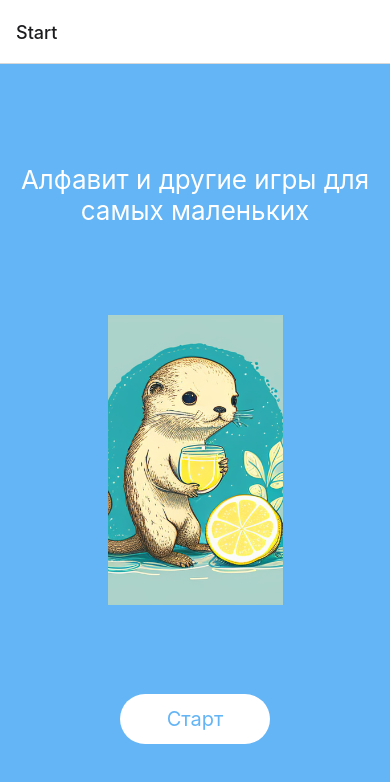
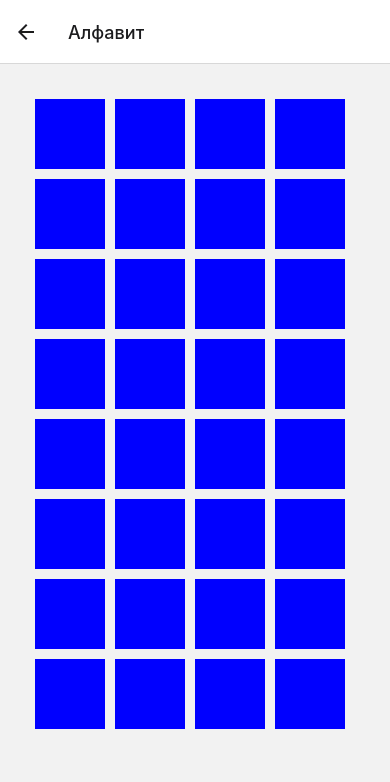
Before and after one commit to Nikolyovin/alphabet-UI, a React Native app: screen /Alphabet in a window 390 px wide. Shown: the top 782 px of the page. Built offline with nearby package versions, Linux system fonts and the light colour scheme.

Commit message:
section alphabet

```diff
--- /dev/null
+++ b/src/components/Letter.tsx
@@ -0,0 +1,25 @@
+import { StyleSheet, Text, TouchableOpacity, View } from 'react-native'
+import React from 'react'
+import SectionGame from '../components/SectionGame'
+
+const Letter = () => {
+	return (
+		<View style={styles.wrap}>
+			<TouchableOpacity style={styles.letterWrap}>
+				<View style={styles.img}></View>
+			</TouchableOpacity>
+		</View>
+	)
+}
+
+export default Letter
+
+const styles = StyleSheet.create({
+	wrap: { margin: 5 },
+	letterWrap: {},
+	img: {
+		height: 70,
+		width: 70,
+		backgroundColor: 'blue',
+	},
+})
--- /dev/null
+++ b/src/components/SectionGame.tsx
@@ -0,0 +1,41 @@
+import { StyleSheet, Text, TouchableOpacity, View } from 'react-native'
+import React from 'react'
+
+const SectionGame = ({ navigation }: any) => {
+	return (
+		// <View style={styles.wrap}>
+		<TouchableOpacity
+			style={styles.sectionWrap}
+			onPress={() => navigation.navigate('Alphabet')}
+		>
+			<View style={styles.picture}></View>
+			<Text style={styles.titleSection}>Алфавит</Text>
+		</TouchableOpacity>
+		// </View>
+	)
+}
+
+export default SectionGame
+
+const styles = StyleSheet.create({
+	wrap: {},
+	sectionWrap: {
+		width: '45%',
+		height: '25%',
+		paddingVertical: 30,
+		backgroundColor: '#64b5f6',
+		justifyContent: 'space-between',
+		alignItems: 'center',
+		borderRadius: 10,
+		marginBottom: 20,
+	},
+	picture: {
+		width: 80,
+		height: 80,
+		backgroundColor: 'white',
+		borderRadius: 10,
+	},
+	titleSection: {
+		color: 'white',
+	},
+})
--- /dev/null
+++ b/src/screens/AlphabetScreen.tsx
@@ -0,0 +1,53 @@
+import { StyleSheet, Text, TouchableOpacity, View } from 'react-native'
+import React from 'react'
+import SectionGame from '../components/SectionGame'
+import Letter from '../components/Letter'
+
+const AlphabetScreen = () => {
+	return (
+		<View style={styles.wrap}>
+			<Letter />
+			<Letter />
+			<Letter />
+			<Letter />
+			<Letter />
+			<Letter />
+			<Letter />
+			<Letter />
+			<Letter />
+			<Letter />
+			<Letter />
+			<Letter />
+			<Letter />
+			<Letter />
+			<Letter />
+			<Letter />
+			<Letter />
+			<Letter />
+			<Letter />
+			<Letter />
+			<Letter />
+			<Letter />
+			<Letter />
+			<Letter />
+			<Letter />
+			<Letter />
+			<Letter />
+			<Letter />
+			<Letter />
+			<Letter />
+			<Letter />
+			<Letter />
+		</View>
+	)
+}
+
+export default AlphabetScreen
+
+const styles = StyleSheet.create({
+	wrap: {
+		padding: 30,
+		flexDirection: 'row',
+		flexWrap: 'wrap',
+	},
+})
--- a/src/screens/HomeScreen.tsx
+++ b/src/screens/HomeScreen.tsx
@@ -1,17 +1,15 @@
 import { StyleSheet, Text, TouchableOpacity, View } from 'react-native'
 import React from 'react'
+import SectionGame from '../components/SectionGame'
 
-const HomeScreen = () => {
+const HomeScreen = ({ navigation }: any) => {
 	return (
 		<View style={styles.wrap}>
-      <TouchableOpacity style={styles.buttonWrap}>
-        <View style={styles.picture}></View>
-        <Text style={styles.titleButton}>Алфавит</Text>
-      </TouchableOpacity>
-      <TouchableOpacity style={styles.buttonWrap}>
-        <View style={styles.picture}></View>
-        <Text style={styles.titleButton}>Цифры</Text>
-      </TouchableOpacity>
+			{/* <Text style={styles.title}></Text> */}
+			<SectionGame navigation={navigation} />
+			<SectionGame navigation={navigation} />
+			<SectionGame navigation={navigation} />
+			<SectionGame navigation={navigation} />
 		</View>
 	)
 }
@@ -20,25 +18,13 @@ export default HomeScreen
 
 const styles = StyleSheet.create({
 	wrap: {
-    paddingHorizontal: 20,
+		paddingHorizontal: 30,
 		paddingVertical: 30,
-    backgroundColor: '#cfd8dc',
+		// backgroundColor: '#cfd8dc',
 		flexDirection: 'row',
 		height: '100%',
 		justifyContent: 'space-between',
+		flexWrap: 'wrap',
 	},
-  buttonWrap: {
-    width: '40%',
-    height: '10%',
-    paddingVertical: 5,
-    backgroundColor: 'white',
-    justifyContent: 'space-between',
-    alignItems: 'center',
-  },
-  picture: {
-    width: 50,
-    height: 50,
-    backgroundColor: 'green',
-  },
-  titleButton: {},
+	title: {},
 })
--- a/src/screens/Navigation.tsx
+++ b/src/screens/Navigation.tsx
@@ -4,6 +4,7 @@ import { createNativeStackNavigator } from '@react-navigation/native-stack'
 import HomeScreen from './HomeScreen'
 import StartScreen from './StartScreen'
 import { NavigationContainer } from '@react-navigation/native'
+import LetterScreen from './AlphabetScreen'
 
 const Stack = createNativeStackNavigator()
 
@@ -12,14 +13,19 @@ const Navigation = () => {
 		<NavigationContainer>
 			<Stack.Navigator>
 				<Stack.Screen
-          name='Start'
+					name="Start"
 					component={StartScreen}
 					// options={{ title: 'Старт' }}
 				/>
 				<Stack.Screen
-          name='Home'
+					name="Home"
 					component={HomeScreen}
 					options={{ title: 'Меню' }}
+				/>
+				<Stack.Screen
+					name="Alphabet"
+					component={LetterScreen}
+					options={{ title: 'Алфавит' }}
 				/>
 			</Stack.Navigator>
 		</NavigationContainer>
--- a/src/screens/StartScreen.tsx
+++ b/src/screens/StartScreen.tsx
@@ -42,6 +42,7 @@ const styles = StyleSheet.create({
 	img: {
 		width: '50%',
 		height: '50%',
+		// marginTop: 30,
 	},
 	button: {
 		backgroundColor: 'white',
```
Lines whose indentation alone changed are shown as unchanged.
